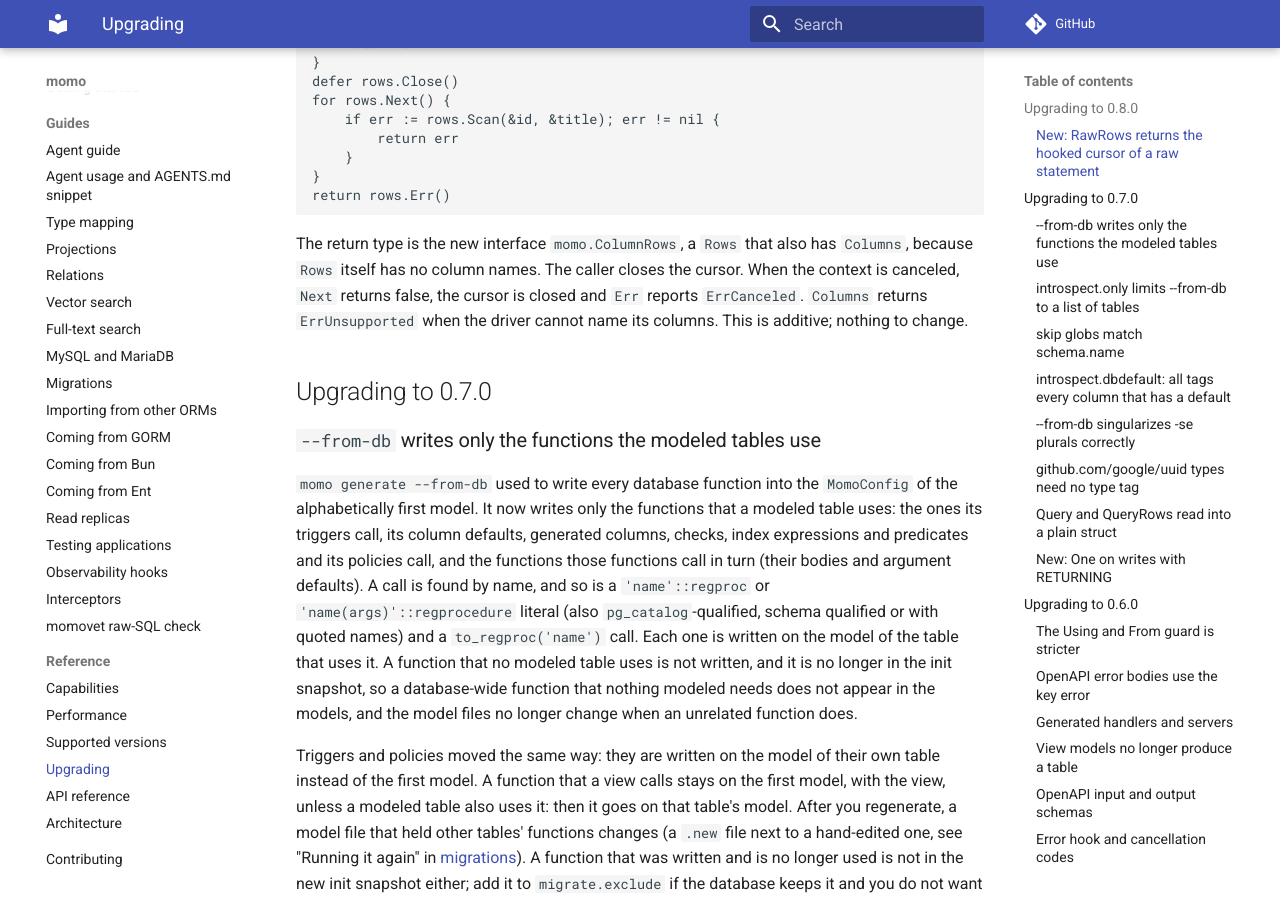
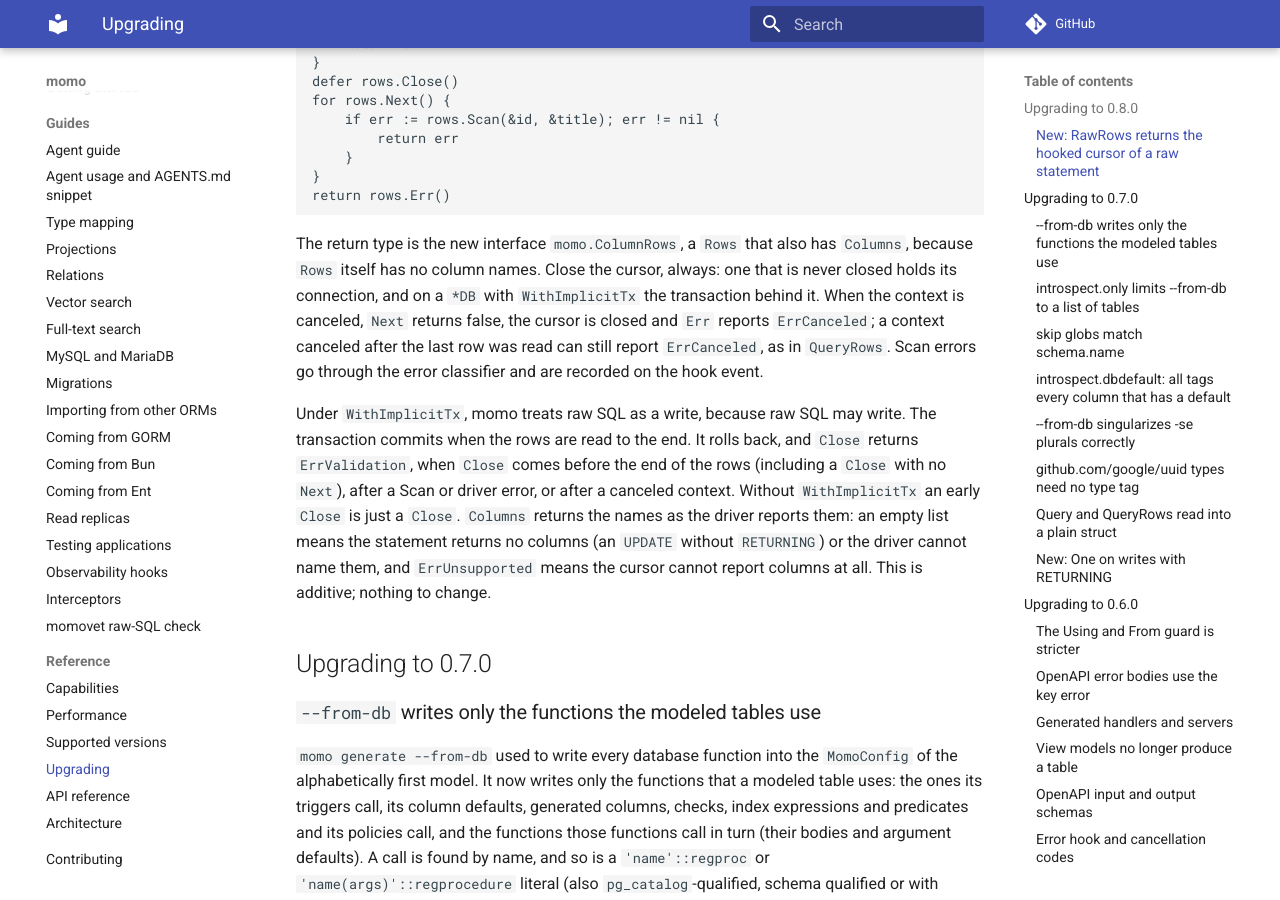
Before and after one commit to azrtydxb/momo, an MkDocs documentation site: the page built from docs/upgrading.md, in a window 1280 px wide and 900 px high, scrolled down 629 px. Built offline with MkDocs 1.6.1 and Material for MkDocs 9.7.7, drawn with Linux system fonts in a browser that asks for light colours; comment, search, counter and statistics services are not loaded; the version menu is left out.

Commit message:
fix(raw): report a canceled RawRows under implicit tx, classify Scan, document lifecycle (#104)

````diff
--- a/docs/upgrading.md
+++ b/docs/upgrading.md
@@ -35,10 +35,23 @@ return rows.Err()
 ```
 
 The return type is the new interface `momo.ColumnRows`, a `Rows` that also has
-`Columns`, because `Rows` itself has no column names. The caller closes the
-cursor. When the context is canceled, `Next` returns false, the cursor is closed
-and `Err` reports `ErrCanceled`. `Columns` returns `ErrUnsupported` when the
-driver cannot name its columns. This is additive; nothing to change.
+`Columns`, because `Rows` itself has no column names. Close the cursor, always:
+one that is never closed holds its connection, and on a `*DB` with
+`WithImplicitTx` the transaction behind it. When the context is canceled,
+`Next` returns false, the cursor is closed and `Err` reports `ErrCanceled`; a
+context canceled after the last row was read can still report `ErrCanceled`,
+as in `QueryRows`. Scan errors go through the error classifier and are
+recorded on the hook event.
+
+Under `WithImplicitTx`, momo treats raw SQL as a write, because raw SQL may
+write. The transaction commits when the rows are read to the end. It rolls back,
+and `Close` returns `ErrValidation`, when `Close` comes before the end of the
+rows (including a `Close` with no `Next`), after a Scan or driver error, or
+after a canceled context. Without `WithImplicitTx` an early `Close` is just a
+`Close`. `Columns` returns the names as the driver reports them: an empty list
+means the statement returns no columns (an `UPDATE` without `RETURNING`) or the
+driver cannot name them, and `ErrUnsupported` means the cursor cannot report
+columns at all. This is additive; nothing to change.
 
 ## Upgrading to 0.7.0
 
````
Also changed, not shown: docs/ai-guide.md (+10 -2 lines), 1 other file.
